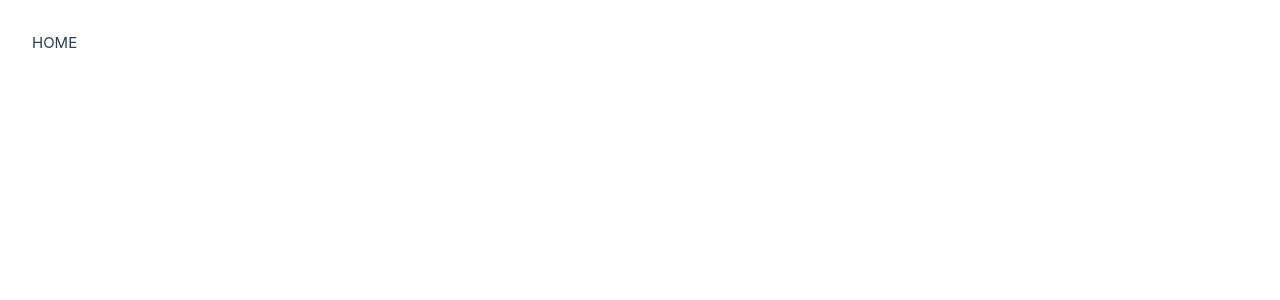
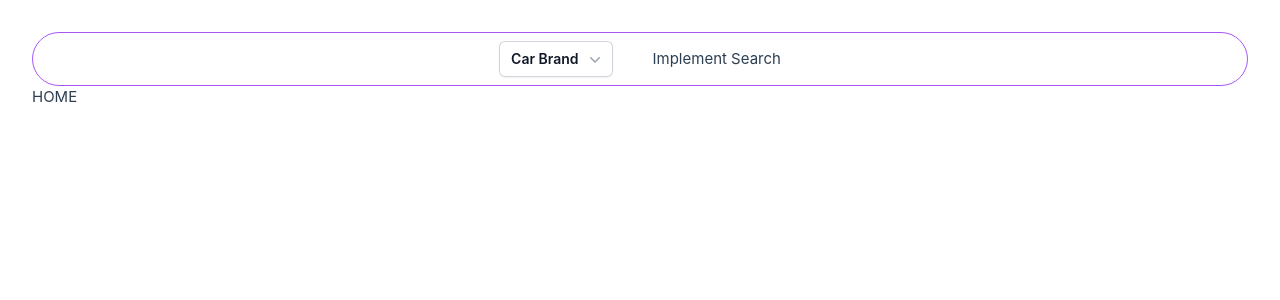
Before and after one commit to skpha13/HackItAll-Frontend, a Vue app: page / in a window 1280 px wide. Shown: the top 300 px of the page. Built offline with nearby package versions, Linux system fonts and the light colour scheme.

Commit message:
feat: done dropwdown

```diff
--- a/package.json
+++ b/package.json
@@ -11,6 +11,8 @@
     "type-check": "vue-tsc --build --force"
   },
   "dependencies": {
+    "@headlessui/vue": "^1.7.19",
+    "@heroicons/vue": "^2.1.3",
     "vue": "^3.4.21",
     "vue-router": "^4.3.0"
   },
--- a/src/App.vue
+++ b/src/App.vue
@@ -1,7 +1,35 @@
 <script setup lang="ts">
 import { RouterView } from 'vue-router'
+import DropdownCarBrand from "@/components/DropdownCarBrand.vue";
+
+const marcaMasina = [
+    "audi",
+    "bmw",
+    "renault",
+    "dacia"
+]
+
+const brandMarcaMasina = [
+  "Q4",
+  "Etron",
+  "TT",
+  "RS"
+]
+
+const getCarsFromBrand = async () => {
+  console.log(brandMarcaMasina);
+  return brandMarcaMasina;
+}
+
+
 </script>
 
 <template>
+  <div class="flex flex-row justify-center items-center
+              border border-purple-500 rounded-full p-2">
+    <DropdownCarBrand @has-chosen-brand="getCarsFromBrand" :car-brands="marcaMasina" class="mr-10"></DropdownCarBrand>
+    <p>Implement Search</p>
+  </div>
+
   <RouterView />
 </template>
--- a/src/assets/base.css
+++ b/src/assets/base.css
@@ -36,20 +36,6 @@
   --section-gap: 160px;
 }
 
-@media (prefers-color-scheme: dark) {
-  :root {
-    --color-background: var(--vt-c-black);
-    --color-background-soft: var(--vt-c-black-soft);
-    --color-background-mute: var(--vt-c-black-mute);
-
-    --color-border: var(--vt-c-divider-dark-2);
-    --color-border-hover: var(--vt-c-divider-dark-1);
-
-    --color-heading: var(--vt-c-text-dark-1);
-    --color-text: var(--vt-c-text-dark-2);
-  }
-}
-
 *,
 *::before,
 *::after {
--- /dev/null
+++ b/src/components/DropdownCarBrand.vue
@@ -0,0 +1,34 @@
+<script setup lang="ts">
+import { Menu, MenuButton, MenuItem, MenuItems } from '@headlessui/vue'
+import { ChevronDownIcon } from '@heroicons/vue/20/solid'
+
+const props = defineProps<{
+  carBrands: Array<string>
+}>();
+
+const emit = defineEmits<{
+  (e: 'hasChosenBrand'): void
+}>();
+</script>
+
+<template>
+    <Menu as="div" class="relative inline-block text-left">
+      <div>
+        <MenuButton class="inline-flex w-full justify-center gap-x-1.5 rounded-md bg-white px-3 py-2 text-sm font-semibold text-gray-900 shadow-sm ring-1 ring-inset ring-gray-300 hover:bg-gray-50">
+          Car Brand
+          <ChevronDownIcon class="-mr-1 h-5 w-5 text-gray-400" aria-hidden="true" />
+        </MenuButton>
+      </div>
+
+      <transition enter-active-class="transition ease-out duration-100" enter-from-class="transform opacity-0 scale-95" enter-to-class="transform opacity-100 scale-100" leave-active-class="transition ease-in duration-75" leave-from-class="transform opacity-100 scale-100" leave-to-class="transform opacity-0 scale-95">
+        <MenuItems class="absolute right-0 z-10 mt-2 w-56 origin-top-right rounded-md bg-white shadow-lg ring-1 ring-black ring-opacity-5 focus:outline-none">
+          <div class="py-1">
+            <MenuItem v-for="brand in props.carBrands"
+                      v-slot=" { active }">
+              <a @click="emit('hasChosenBrand')" :class="[active ? 'bg-gray-100 text-gray-900' : 'text-gray-700', 'block px-4 py-2 text-sm']">{{ brand }}</a>
+            </MenuItem>
+          </div>
+        </MenuItems>
+      </transition>
+    </Menu>
+</template>
```
Also changed, not shown: 1 other file (tests, documents, lock files or other folders).
